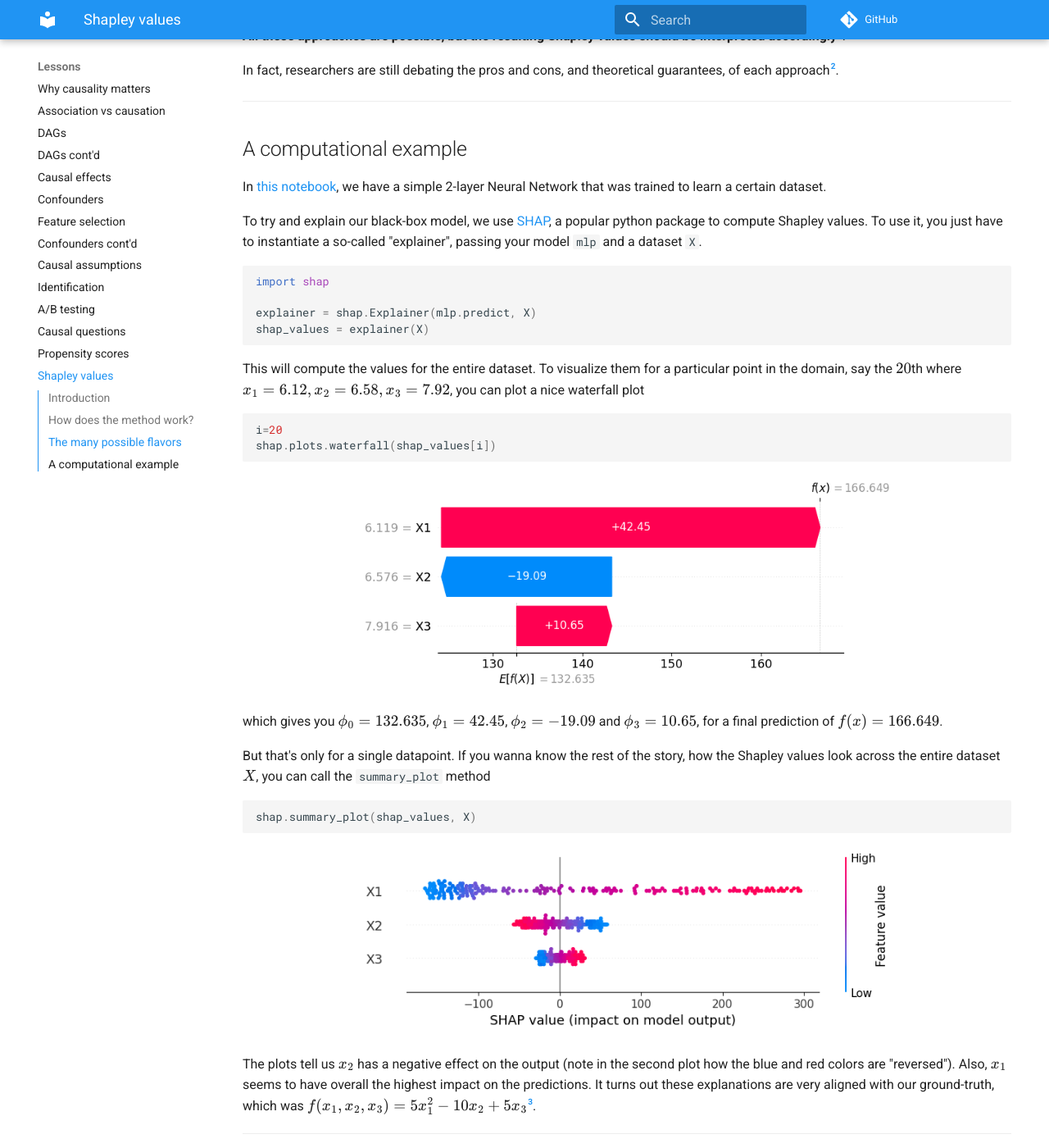
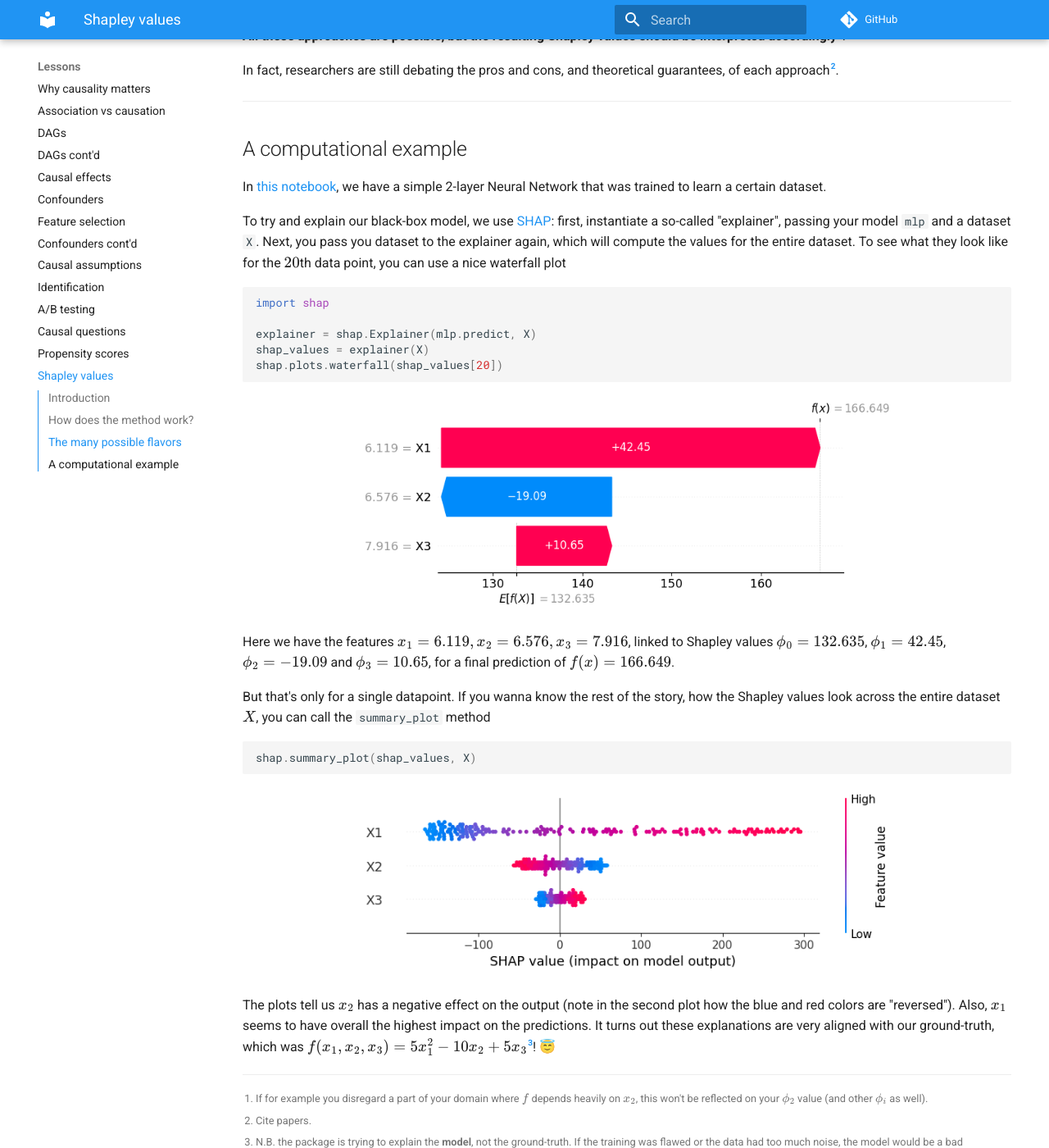
Before and after one commit to emilioMaddalena/causal-inference-studies, an MkDocs documentation site: the page built from material/shapley_values.md, in a window 1280 px wide and 1400 px high, scrolled down 2959 px. Shown: the whole window at 82% size. Built offline with MkDocs 1.6.1 and Material for MkDocs 9.7.7, drawn with Linux system fonts in a browser that asks for light colours; comment, search, counter and statistics services are not loaded.

Commit message:
Make explanations more succinct

````diff
--- a/material/shapley_values.md
+++ b/material/shapley_values.md
@@ -106,27 +106,21 @@ In fact, researchers are still debating the pros and cons, and theoretical guara
 
 In [this notebook](../notebooks/shap_example.ipynb), we have a simple 2-layer Neural Network that was trained to learn a certain dataset.
 
-To try and explain our black-box model, we use [SHAP](https://github.com/shap/shap), a popular python package to compute Shapley values. To use it, you just have to instantiate a so-called "explainer", passing your model `mlp` and a dataset `X`.
+To try and explain our black-box model, we use [SHAP](https://github.com/shap/shap): first, instantiate a so-called "explainer", passing your model `mlp` and a dataset `X`. Next, you pass you dataset to the explainer again, which will compute the values for the entire dataset. To see what they look like for the $20$th data point, you can use a nice waterfall plot
 
 ```python
 import shap
 
 explainer = shap.Explainer(mlp.predict, X)
 shap_values = explainer(X)
-```
-
-This will compute the values for the entire dataset. To visualize them for a particular point in the domain, say the $20$th where $x_1 = 6.12, x_2 = 6.58, x_3 = 7.92$, you can plot a nice waterfall plot
-
-```python
-i=20
-shap.plots.waterfall(shap_values[i])
+shap.plots.waterfall(shap_values[20])
 ```
 
 <div style="text-align:center;">
   <img src="../imgs/shap_1.png" alt="shap 1" width="70%" />
 </div>
 
-which gives you $\phi_0 = 132.635$, $\phi_1 = 42.45$, $\phi_2 = -19.09$ and $\phi_3 = 10.65$, for a final prediction of $f(x) = 166.649$.
+Here we have the features $x_1 = 6.119, x_2 = 6.576, x_3 = 7.916$, linked to Shapley values $\phi_0 = 132.635$, $\phi_1 = 42.45$, $\phi_2 = -19.09$ and $\phi_3 = 10.65$, for a final prediction of $f(x) = 166.649$.
 
 But that's only for a single datapoint. If you wanna know the rest of the story, how the Shapley values look across the entire dataset $X$, you can call the `summary_plot` method
 
@@ -138,6 +132,6 @@ shap.summary_plot(shap_values, X)
   <img src="../imgs/shap_2.png" alt="shap 2" width="70%" />
 </div>
 
-The plots tell us $x_2$ has a negative effect on the output (note in the second plot how the blue and red colors are "reversed"). Also, $x_1$ seems to have overall the highest impact on the predictions. It turns out these explanations are very aligned with our ground-truth, which was $f(x_1, x_2, x_3) = 5 x_1^2 - 10 x_2 + 5 x_3$[^3].
+The plots tell us $x_2$ has a negative effect on the output (note in the second plot how the blue and red colors are "reversed"). Also, $x_1$ seems to have overall the highest impact on the predictions. It turns out these explanations are very aligned with our ground-truth, which was $f(x_1, x_2, x_3) = 5 x_1^2 - 10 x_2 + 5 x_3$[^3]! 😇
 
 [^3]: N.B. the package is trying to explain the **model**, not the ground-truth. If the training was flawed or the data had too much noise, the model would be a bad representation of it, and the Shapley values wouldn't reflect the ground-truth at all.
````
